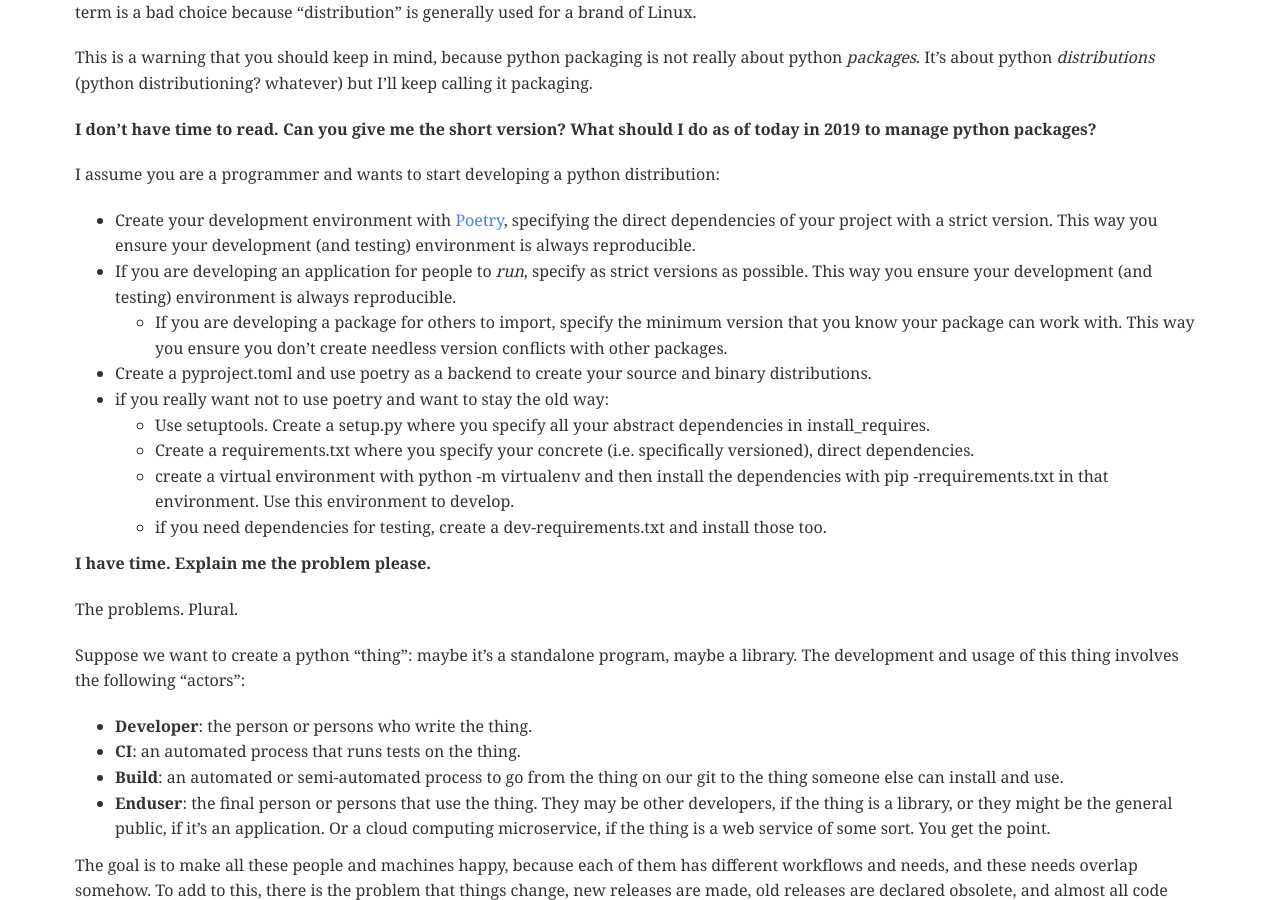
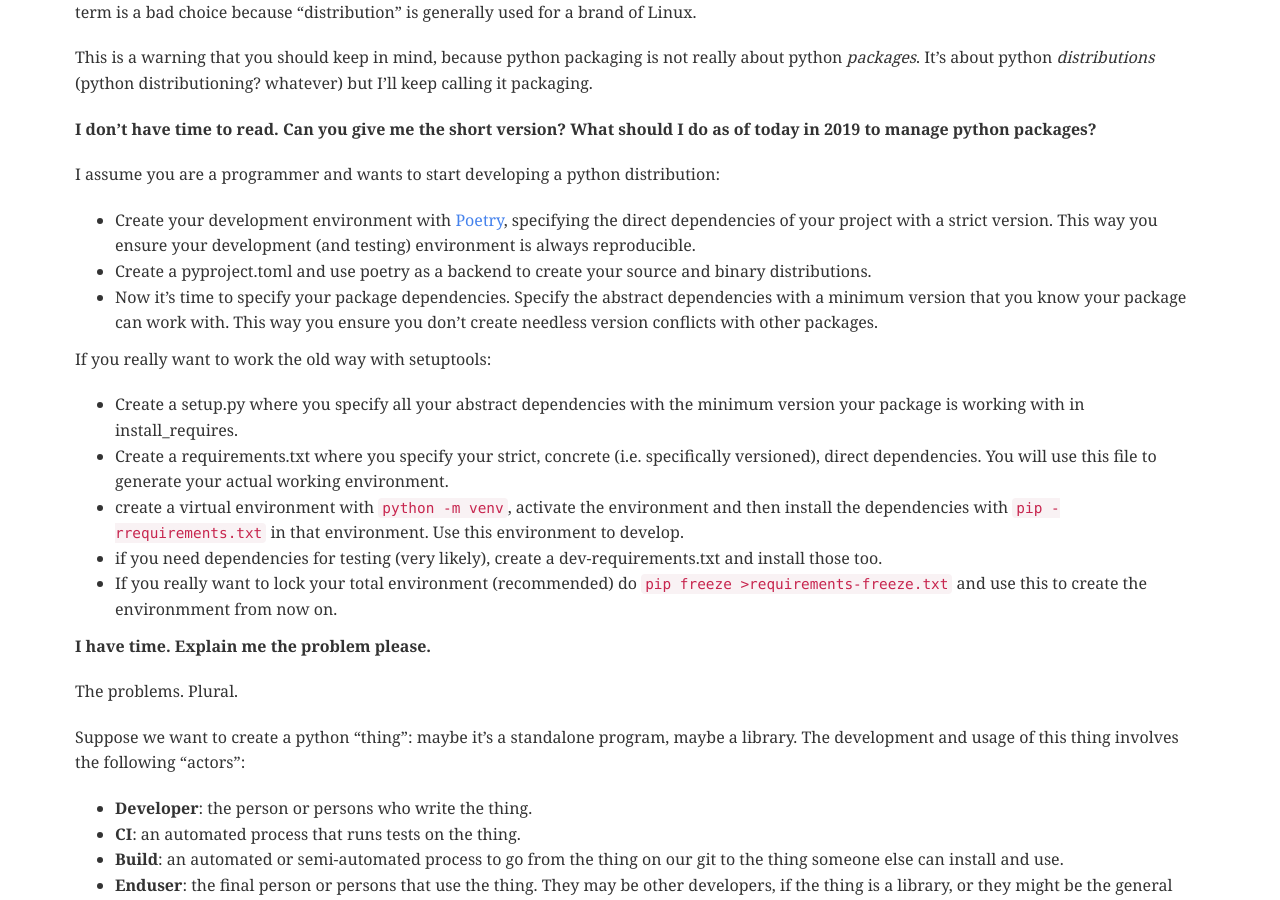
Before and after one commit to stefanoborini/stefanoborini.github.io, a Jekyll site: the page built from _posts/2019-04-26-current-status-of-python-packaging.md, in a window 1280 px wide and 900 px high, scrolled down 409 px. Built offline with Jekyll 4.4.1, drawn with Linux system fonts in a browser that asks for light colours; our own code applies the rules of GitHub Pages for plain Markdown files.

Commit message:
Added a few information on the short version

```diff
--- a/_posts/2019-04-26-current-status-of-python-packaging.md
+++ b/_posts/2019-04-26-current-status-of-python-packaging.md
@@ -22,16 +22,17 @@ I assume you are a programmer and wants to start developing a python distributio
 
 - Create your development environment with [Poetry](https://poetry.eustace.io/), specifying the direct dependencies of your project with a strict version.
   This way you ensure your development (and testing) environment is always reproducible.
-- If you are developing an application for people to *run*, specify as strict versions as possible.
-    This way you ensure your development (and testing) environment is always reproducible.
-  - If you are developing a package for others to import, specify the minimum version that you know your package can work with.
-    This way you ensure you don’t create needless version conflicts with other packages.
 - Create a pyproject.toml and use poetry as a backend to create your source and binary distributions.
-- if you really want not to use poetry and want to stay the old way:
-    - Use setuptools. Create a setup.py where you specify all your abstract dependencies in install_requires.
-    - Create a requirements.txt where you specify your concrete (i.e. specifically versioned), direct dependencies.
-    - create a virtual environment with python -m virtualenv and then install the dependencies with pip -rrequirements.txt in that environment. Use this environment to develop.
-    - if you need dependencies for testing, create a dev-requirements.txt and install those too.
+- Now it's time to specify your package dependencies. Specify the abstract dependencies with a minimum version that you know your package can work with.
+  This way you ensure you don’t create needless version conflicts with other packages.
+
+If you really want to work the old way with setuptools:
+
+- Create a setup.py where you specify all your abstract dependencies with the minimum version your package is working with in install_requires.
+- Create a requirements.txt where you specify your strict, concrete (i.e. specifically versioned), direct dependencies. You will use this file to generate your actual working environment.
+- create a virtual environment with ``python -m venv``, activate the environment and then install the dependencies with ``pip -rrequirements.txt`` in that environment. Use this environment to develop.
+- if you need dependencies for testing (very likely), create a dev-requirements.txt and install those too.
+- If you really want to lock your total environment (recommended) do ``pip freeze >requirements-freeze.txt`` and use this to create the environmment from now on.
 
 
 **I have time. Explain me the problem please.**
```
